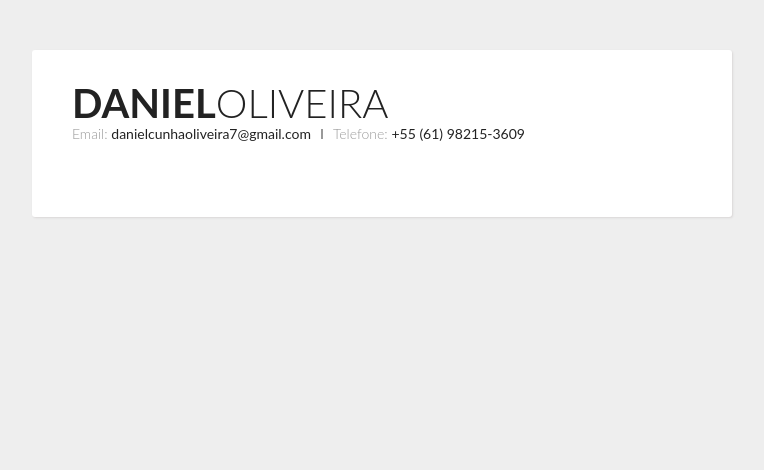
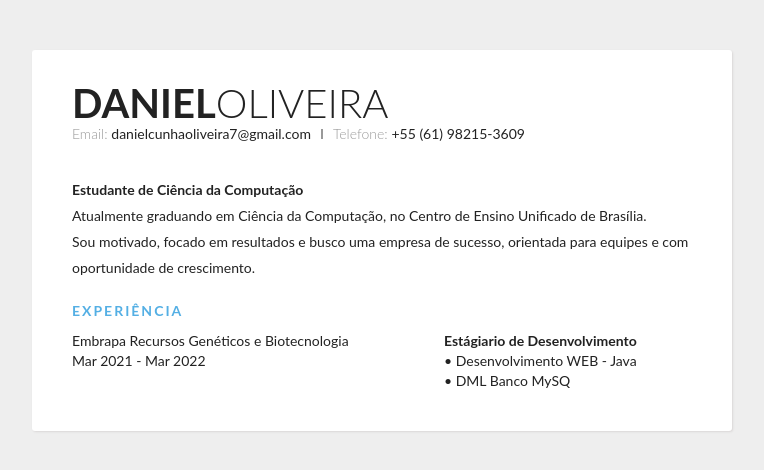
Before and after one commit to banksdaniel/my-simple-resume, a React (Create React App) app: page / in a window 1280 px wide. Shown: the top 470 px of the page, without its empty margins (258-1022 px from the left). Built offline with nearby package versions, Linux system fonts and the light colour scheme.

Commit message:
🧑‍💻 Completing CV

```diff
--- a/src/App.js
+++ b/src/App.js
@@ -1,4 +1,4 @@
-import './App.css';
+import "./App.css";
 
 function App() {
   return (
@@ -16,6 +16,34 @@ function App() {
           <span class="phone-val"> +55 (61) 98215-3609</span>
         </div>
       </div>
+      <div class="about">
+            <span class="position"><b>Estudante de Ciência da Computação</b></span>
+            <br></br>
+            <span class="desc">Atualmente graduando em Ciência da Computação, no Centro de Ensino Unificado de Brasília.
+            <br></br>
+Sou motivado, focado em resultados e busco uma empresa de sucesso, orientada para equipes e com oportunidade de crescimento.</span>
+      </div>
+      <div class="details">
+        <div class="section">
+          <br></br>
+          <div class="section__title">Experiência</div>
+          <div class="section__list">
+            <div class="section__list-item">
+              <div class="left">
+                <div class="name"></div>
+                <div class="addr">Embrapa Recursos Genéticos e Biotecnologia</div>
+                <div class="duration">Mar 2021 - Mar 2022</div>
+              </div>
+              <div class="right">
+                <div class="name">Estágiario de Desenvolvimento</div>
+                <div class="desc">• Desenvolvimento WEB - Java <br></br>
+                • DML Banco MySQ
+                </div>
+              </div>
+            </div>
+          </div>
+        </div>
+      </div>
     </div>
   );
 }
```
